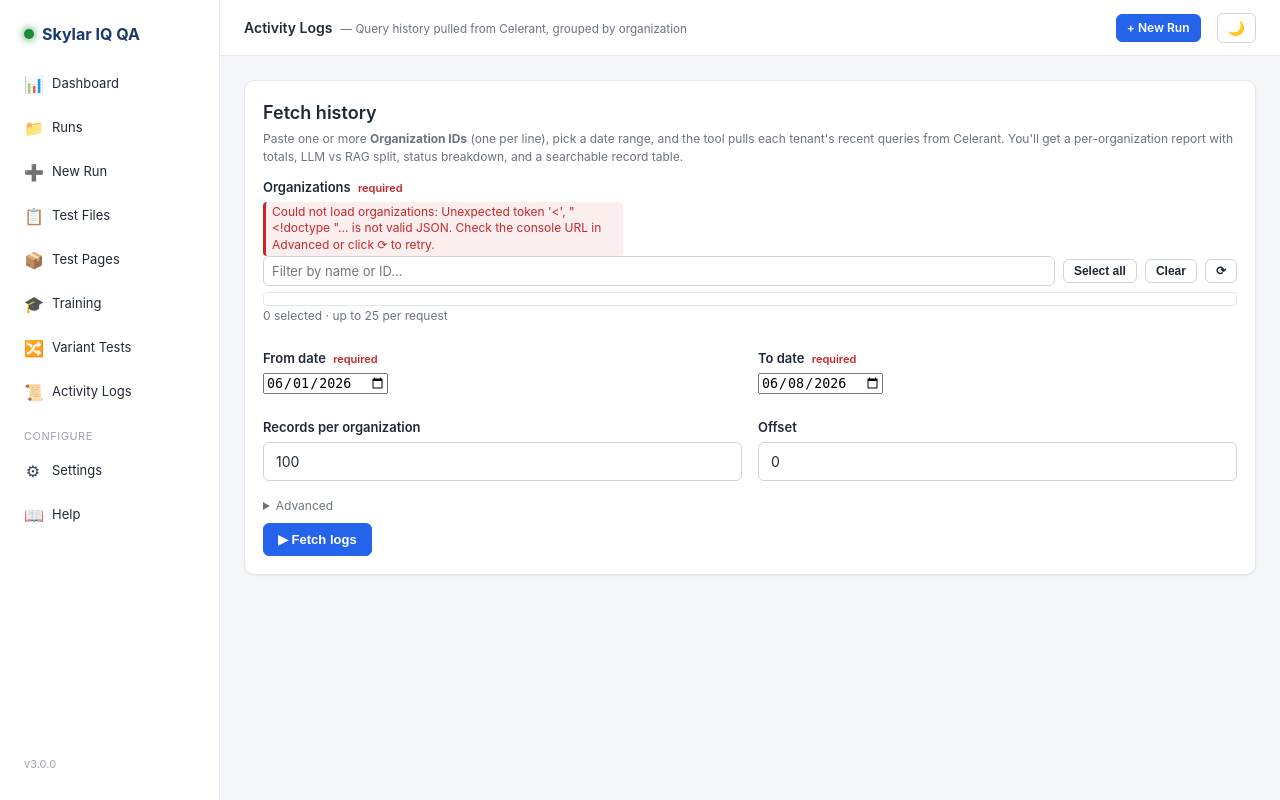
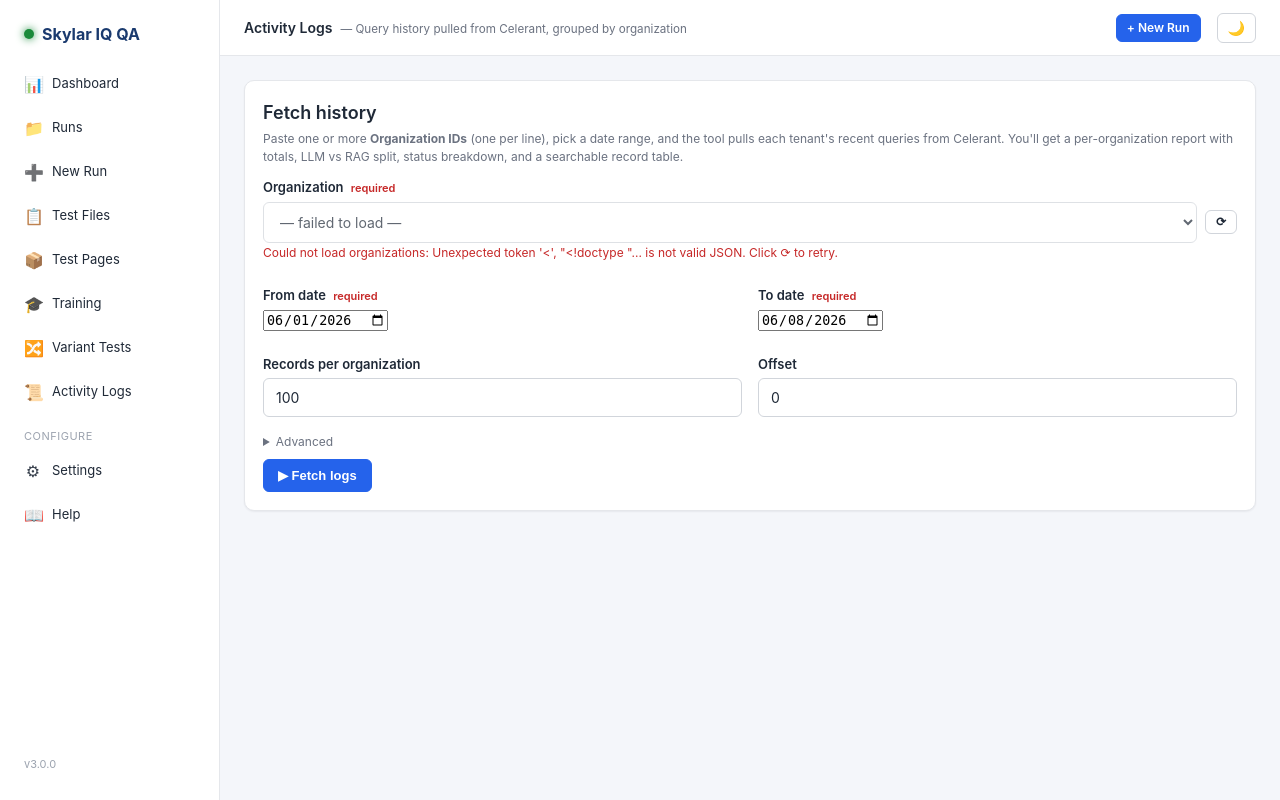
Before and after one commit to farhan713/ai-platform-auto-tester, a Flask app: template app/templates/activity_logs.html in a window 1280 px wide. Run offline with Flask 3, Linux system fonts and the light colour scheme; the template is opened without the code that fills it, so the values that code supplies are empty; some libraries are stand-ins or nearby versions.

Commit message:
v3.10.3: Activity Logs — single-select org dropdown showing names only
User feedback: the history API takes one org at a time, so multi-select
was misleading. And the database_id UUID is noise — testers care about
the org name, not its ID.

- Replaced the checkbox/search picker with a native <select> populated
  from /sql_agent/all_orgs/. Options show only the org name (no UUIDs
  visible anywhere in the UI).
- Dropped Select-all / Clear / selection-count widgets. Kept the ⟳
  reload button next to the select.
- Per-org report header now shows only the friendly name; the
  database_id no longer appears beside it.
- Backend (/activity-logs/orgs and /activity-logs/fetch) untouched —
  still accepts a list, just now always receives exactly one id.

Co-Authored-By: Claude Opus 4.7 (1M context) <noreply@anthropic.com>

```diff
--- a/app/templates/activity_logs.html
+++ b/app/templates/activity_logs.html
@@ -15,22 +15,14 @@
 
   <form id="al-form" class="form" enctype="application/x-www-form-urlencoded">
     <label>
-      <span class="label-text">Organizations <em>required</em></span>
-      <div id="al-orgs-loading" class="meta">Loading organizations from <code>/sql_agent/all_orgs/</code>…</div>
-      <div id="al-orgs-wrap" style="display:none">
-        <div style="display:flex; gap:8px; align-items:center; margin-bottom:6px">
-          <input type="text" id="al-org-search" placeholder="Filter by name or ID…"
-                 style="flex:1; padding:6px 8px; font-size:13px">
-          <button type="button" class="btn btn-sm" id="al-org-all">Select all</button>
-          <button type="button" class="btn btn-sm" id="al-org-none">Clear</button>
-          <button type="button" class="btn btn-sm" id="al-org-reload" title="Re-fetch from /sql_agent/all_orgs/">⟳</button>
-        </div>
-        <div id="al-orgs-list"
-             style="max-height:260px; overflow-y:auto; border:1px solid var(--border);
-                    border-radius:4px; padding:6px 8px; background:var(--surface)"></div>
-        <span class="meta"><span id="al-orgs-selected">0</span> selected · up to 25 per request</span>
+      <span class="label-text">Organization <em>required</em></span>
+      <div style="display:flex; gap:8px; align-items:center">
+        <select name="org_ids" id="al-org-select" required style="flex:1">
+          <option value="">— loading organizations… —</option>
+        </select>
+        <button type="button" class="btn btn-sm" id="al-org-reload" title="Re-fetch from /sql_agent/all_orgs/">⟳</button>
       </div>
-      <input type="hidden" name="org_ids" id="al-org_ids" required>
+      <span class="meta" id="al-orgs-status"></span>
     </label>
 
     <div class="grid-2">
@@ -88,86 +80,38 @@ const orgsEl = document.getElementById('al-orgs');
 const _filters = {};
 
 // Cache of orgs from /sql_agent/all_orgs/. dbId -> {name, organization_id, database_id}
+// Kept so the per-org report header can show the friendly name.
 const _orgsByDbId = {};
-let _orgsList = [];                  // sorted by name (server-side)
-const _selectedDbIds = new Set();    // currently checked database_ids
-let _orgSearchTerm = '';
 
 function orgLabel(dbId) {
   const o = _orgsByDbId[dbId];
   return o ? o.name : dbId;
 }
 
-function rerenderOrgList() {
-  const wrap = document.getElementById('al-orgs-list');
-  const term = _orgSearchTerm.toLowerCase().trim();
-  const visible = _orgsList.filter(o => !term
-    || (o.name || '').toLowerCase().includes(term)
-    || (o.database_id || '').toLowerCase().includes(term)
-    || (o.organization_id || '').toLowerCase().includes(term));
-  if (!visible.length) {
-    wrap.innerHTML = '<div class="meta" style="padding:8px">No organizations match your filter.</div>';
-    return;
-  }
-  wrap.innerHTML = visible.map(o => {
-    const checked = _selectedDbIds.has(o.database_id) ? ' checked' : '';
-    return `<label style="display:flex; align-items:center; gap:8px; padding:4px 2px; cursor:pointer; border-bottom:1px solid var(--border)">
-      <input type="checkbox" class="al-org-cb" value="${SQA.escapeHtml(o.database_id)}"${checked}>
-      <span style="flex:1">
-        <b>${SQA.escapeHtml(o.name || '(no name)')}</b>
-        <span class="meta" style="font-family:var(--font-mono); font-size:11px"> · ${SQA.escapeHtml(o.database_id)}</span>
-      </span>
-    </label>`;
-  }).join('');
-  wrap.querySelectorAll('.al-org-cb').forEach(cb => {
-    cb.addEventListener('change', () => {
-      if (cb.checked) _selectedDbIds.add(cb.value);
-      else _selectedDbIds.delete(cb.value);
-      syncSelection();
-    });
-  });
-}
-
-function syncSelection() {
-  document.getElementById('al-orgs-selected').textContent = _selectedDbIds.size;
-  document.getElementById('al-org_ids').value = Array.from(_selectedDbIds).join('\n');
-}
-
 async function loadOrgs() {
-  document.getElementById('al-orgs-loading').style.display = '';
-  document.getElementById('al-orgs-wrap').style.display = 'none';
+  const sel = document.getElementById('al-org-select');
+  const status = document.getElementById('al-orgs-status');
+  sel.innerHTML = '<option value="">— loading organizations… —</option>';
+  sel.disabled = true;
+  status.textContent = '';
   try {
     const r = await SQA.fetchJSON('{{ url_for("activity_logs_orgs") }}');
     if (!r.ok) throw new Error(r.error || 'Failed to load organizations');
-    _orgsList = r.orgs || [];
+    const orgs = r.orgs || [];
     for (const k of Object.keys(_orgsByDbId)) delete _orgsByDbId[k];
-    for (const o of _orgsList) _orgsByDbId[o.database_id] = o;
-    document.getElementById('al-orgs-loading').style.display = 'none';
-    document.getElementById('al-orgs-wrap').style.display = '';
-    rerenderOrgList();
-    syncSelection();
+    for (const o of orgs) _orgsByDbId[o.database_id] = o;
+    sel.innerHTML = '<option value="">— select an organization —</option>'
+      + orgs.map(o =>
+          `<option value="${SQA.escapeHtml(o.database_id)}">${SQA.escapeHtml(o.name || '(no name)')}</option>`
+        ).join('');
+    sel.disabled = false;
+    status.textContent = `${orgs.length} organization${orgs.length === 1 ? '' : 's'} loaded.`;
   } catch (e) {
-    document.getElementById('al-orgs-loading').innerHTML =
-      `<div class="reason reason-fail">Could not load organizations: ${SQA.escapeHtml(e.message)}.
-       Check the console URL in Advanced or click ⟳ to retry.</div>`;
-    document.getElementById('al-orgs-wrap').style.display = '';
+    sel.innerHTML = '<option value="">— failed to load —</option>';
+    status.innerHTML = `<span style="color:var(--fail)">Could not load organizations: ${SQA.escapeHtml(e.message)}. Click ⟳ to retry.</span>`;
   }
 }
 
-document.getElementById('al-org-search').addEventListener('input', (e) => {
-  _orgSearchTerm = e.target.value; rerenderOrgList();
-});
-document.getElementById('al-org-all').addEventListener('click', () => {
-  const term = _orgSearchTerm.toLowerCase().trim();
-  const visible = _orgsList.filter(o => !term
-    || (o.name || '').toLowerCase().includes(term)
-    || (o.database_id || '').toLowerCase().includes(term));
-  for (const o of visible) _selectedDbIds.add(o.database_id);
-  rerenderOrgList(); syncSelection();
-});
-document.getElementById('al-org-none').addEventListener('click', () => {
-  _selectedDbIds.clear(); rerenderOrgList(); syncSelection();
-});
 document.getElementById('al-org-reload').addEventListener('click', loadOrgs);
 loadOrgs();
 
@@ -243,11 +187,9 @@ function renderRecordsTable(org) {
 let _orgByIdx = [];
 
 function renderOrg(org, idx) {
+  // Show the friendly org name only — the database_id stays hidden from the UI.
   const friendlyName = orgLabel(org.org_id);
-  const hasFriendlyName = friendlyName !== org.org_id;
-  const header = hasFriendlyName
-    ? `<h2 style="margin:0">${esc(friendlyName)} <span class="meta" style="font-family:var(--font-mono); font-size:12px; font-weight:normal">${esc(org.org_id)}</span></h2>`
-    : `<h2 style="margin:0">${esc(org.org_id)}</h2>`;
+  const header = `<h2 style="margin:0">${esc(friendlyName)}</h2>`;
   if (!org.ok) {
     return `<div class="card">
       <div style="margin-bottom:6px">${header} ${badge('FAIL', 'failed')}</div>
@@ -308,10 +250,8 @@ function renderResult(data) {
 
 form.addEventListener('submit', async (e) => {
   e.preventDefault();
-  if (_selectedDbIds.size === 0) { SQA.toast('Select at least one organization.', 'error'); return; }
-  if (_selectedDbIds.size > 25)  { SQA.toast('Pick at most 25 organizations.', 'error'); return; }
-  // Refresh the hidden input one last time in case selection state drifted.
-  syncSelection();
+  const sel = document.getElementById('al-org-select');
+  if (!sel.value) { SQA.toast('Select an organization.', 'error'); return; }
   submitBtn.disabled = true;
   submitBtn.textContent = 'Fetching…';
   statusEl.textContent = 'Calling Celerant for each org…';
```
